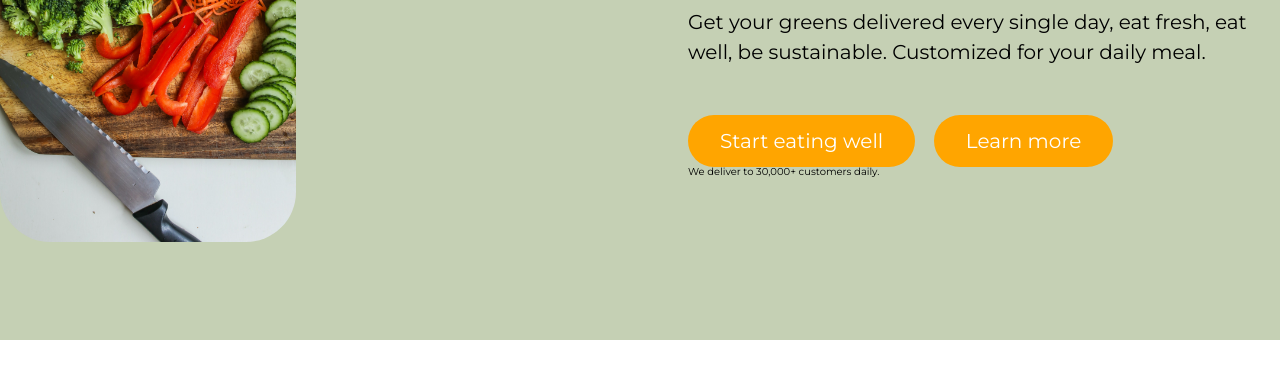
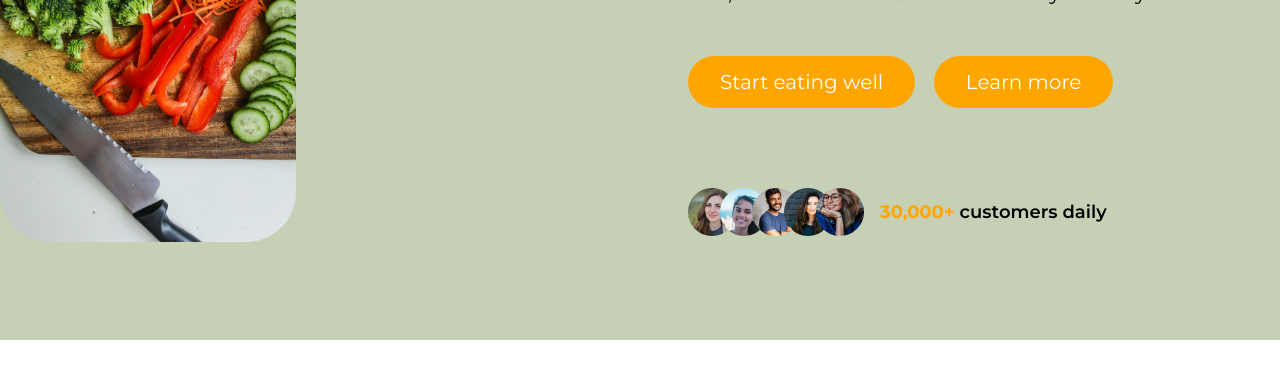
Before and after one commit to codewithmaik/get-your-greens, a plain HTML site: page index.html in a window 1280 px wide. Shown: the part 298-676 px from the top of the page. Drawn offline with Linux system fonts and the light colour scheme.

Commit message:
Style customer section

```diff
--- a/assets/css/style.css
+++ b/assets/css/style.css
@@ -81,3 +81,41 @@ body {
     /* Not possible to use the border property because it pushes the elements above upwards. */
     box-shadow: inset 0 0 0 3px white;
 }
+
+.customers {
+    display: flex;
+    margin-top: 8rem;
+    align-items: center;
+    gap: 1.6rem;
+}
+
+.customer-images {
+    display: flex;
+}
+
+.customer-images img {
+    height: 4.8rem;
+    width: 4.8rem;
+    border-radius: 50%;
+    margin-right: -1.6rem;
+
+    transition: transform 0.1s ease-in-out;
+}
+
+.customer-images img:hover {
+    transform: scale(1.05);
+}
+
+.customer-images img:last-child {
+    margin: 0;
+}
+
+.customer-text {
+    font-size: 1.8rem;
+    font-weight: 600;
+}
+
+.customer-text span {
+    font-weight: 700;
+    color: #ffa500;
+}
--- a/index.html
+++ b/index.html
@@ -23,13 +23,16 @@
                 <a href="#" class="button margin-right">Start eating well</a>
                 <a href="#" class="button">Learn more</a>
                 <div class="customers">
-                    <div class="customer-pictures">
-
+                    <div class="customer-images">
+                        <img src="assets/images/customer-1.png" alt="Customer Image">
+                        <img src="assets/images/customer-2.png" alt="Customer Image">
+                        <img src="assets/images/customer-3.png" alt="Customer Image">
+                        <img src="assets/images/customer-4.png" alt="Customer Image">
+                        <img src="assets/images/customer-5.png" alt="Customer Image">
                     </div>
                     <div class="customer-text">
-                        <p>We deliver to 30,000+ customers daily.</p>
+                        <p><span>30,000+</span> customers daily</p>
                     </div>
-
                 </div>
             </div>
         </div>
```
